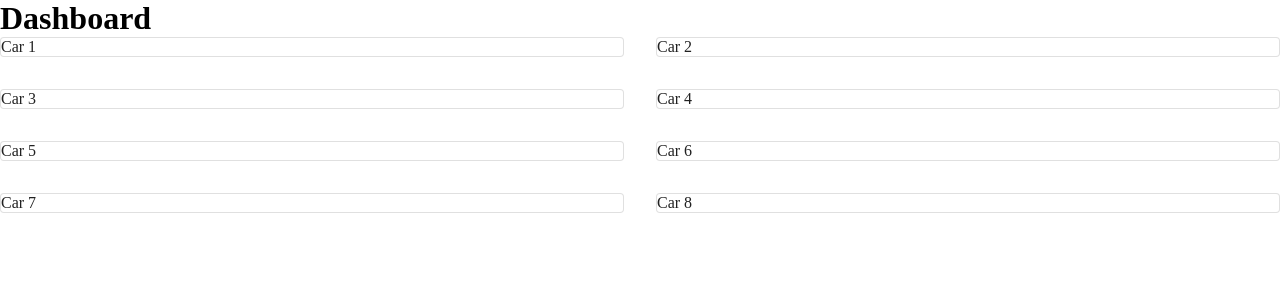
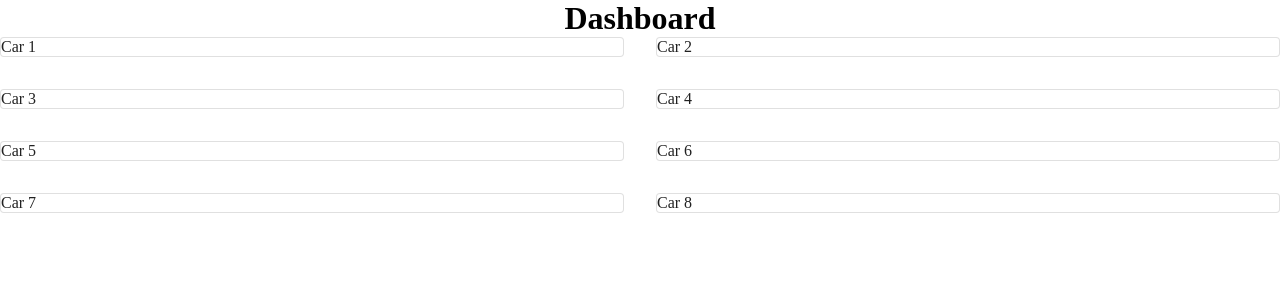
Before and after one commit to smcteague/car_collection_react, a React (Create React App) app: page /dashboard in a window 1280 px wide. Shown: the top 300 px of the page. Built offline with nearby package versions, Linux system fonts and the light colour scheme.

Commit message:
updated commit

```diff
--- a/src/components/Dashboard/Dashboard.tsx
+++ b/src/components/Dashboard/Dashboard.tsx
@@ -7,7 +7,11 @@ const Root = styled('div')({
     margin: 0
 })
 
-
+const Header = styled('h1')({
+    display: 'flex',
+    justifyContent: 'center',
+    alignItems: 'center'
+})
 
 
 
@@ -15,7 +19,7 @@ const Root = styled('div')({
 export const Dashboard = () => {
     return (
         <Root>
-            <h1>Dashboard</h1>
+            <Header>Dashboard</Header>
 
             <Box sx={{ flexGrow: 1 }} >
                 <Grid container spacing={4} >
```
